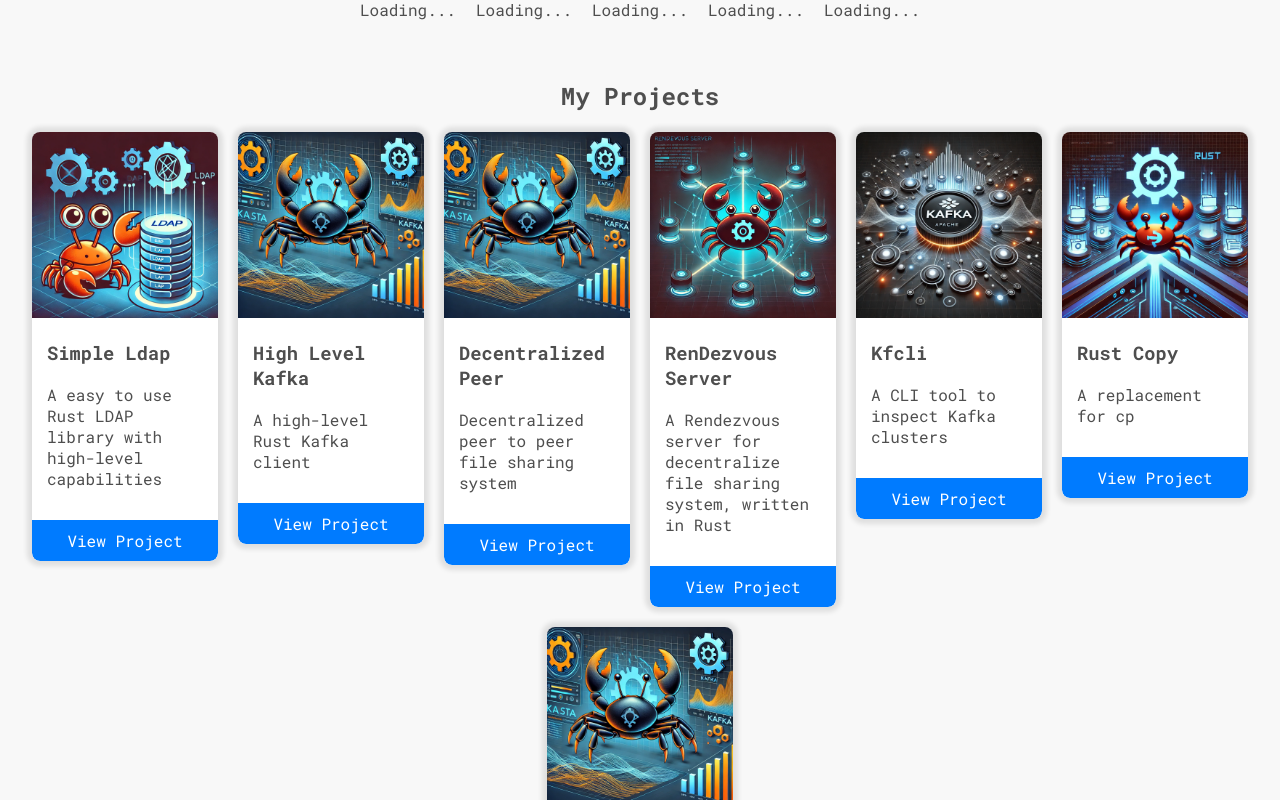
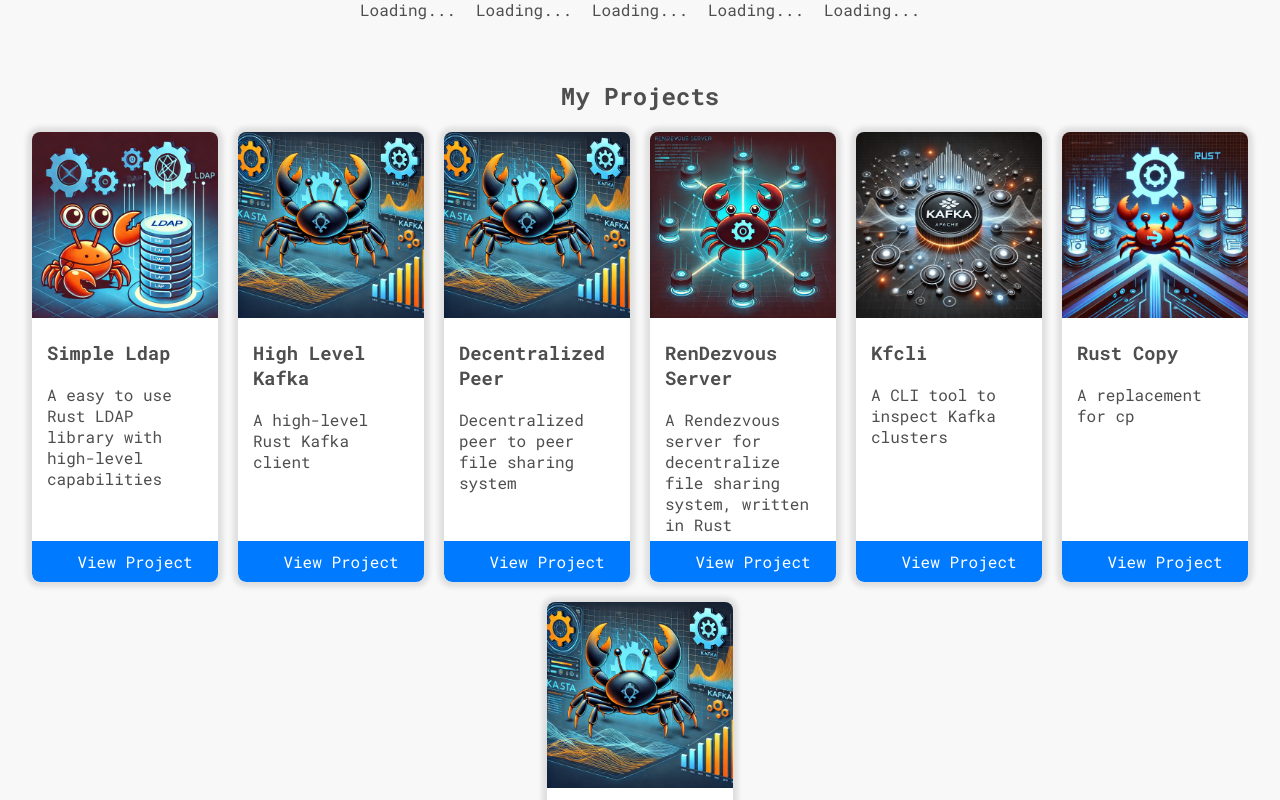
Before and after one commit to keaz/keaz.github.io, a React (Vite) app: page / in a window 1280 px wide. Shown: the part 2060-2860 px from the top of the page. Built offline with nearby package versions, Linux system fonts and the light colour scheme; no server answers.

Commit message:
Updated Project style
Signed-off-by: Kasun <kasun.ranasinghe@icloud.com>

```diff
--- a/src/styles/Projects.module.css
+++ b/src/styles/Projects.module.css
@@ -16,12 +16,13 @@
 }
 
 .projectCard {
+    position: relative;
   background-color: #fff;
   box-shadow: 0 0px 5px 5px rgba(0,0,0,0.1);
   border-radius: 8px;
   overflow: hidden;
   width: 15%;
-  height: 100%;
+  height: 450px;
 }
 
 .projectCard img {
@@ -47,6 +48,9 @@
   text-decoration: none;
   border-bottom-left-radius: 8px;
   border-bottom-right-radius: 8px;
+  position: absolute;
+  bottom: 0;
+  width: 100%;
 }
 
 .projectCard a:hover {
```
